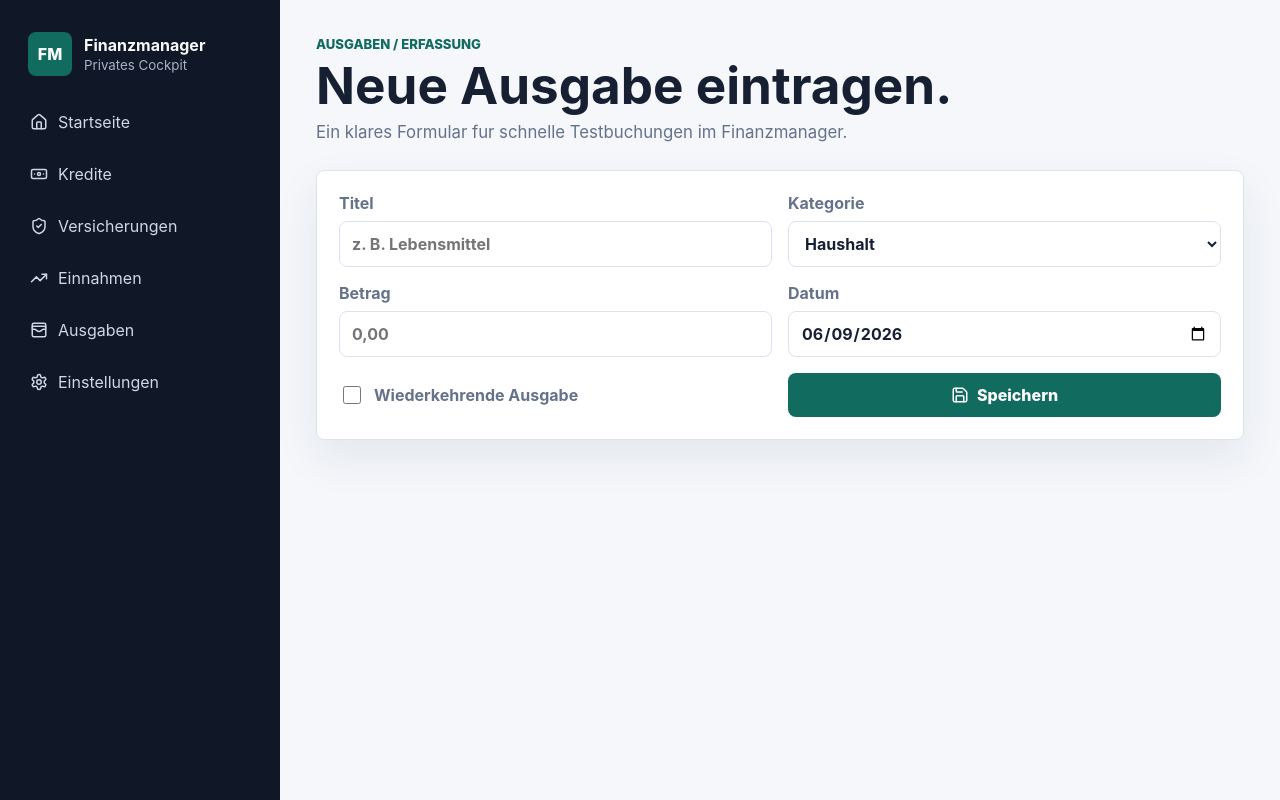
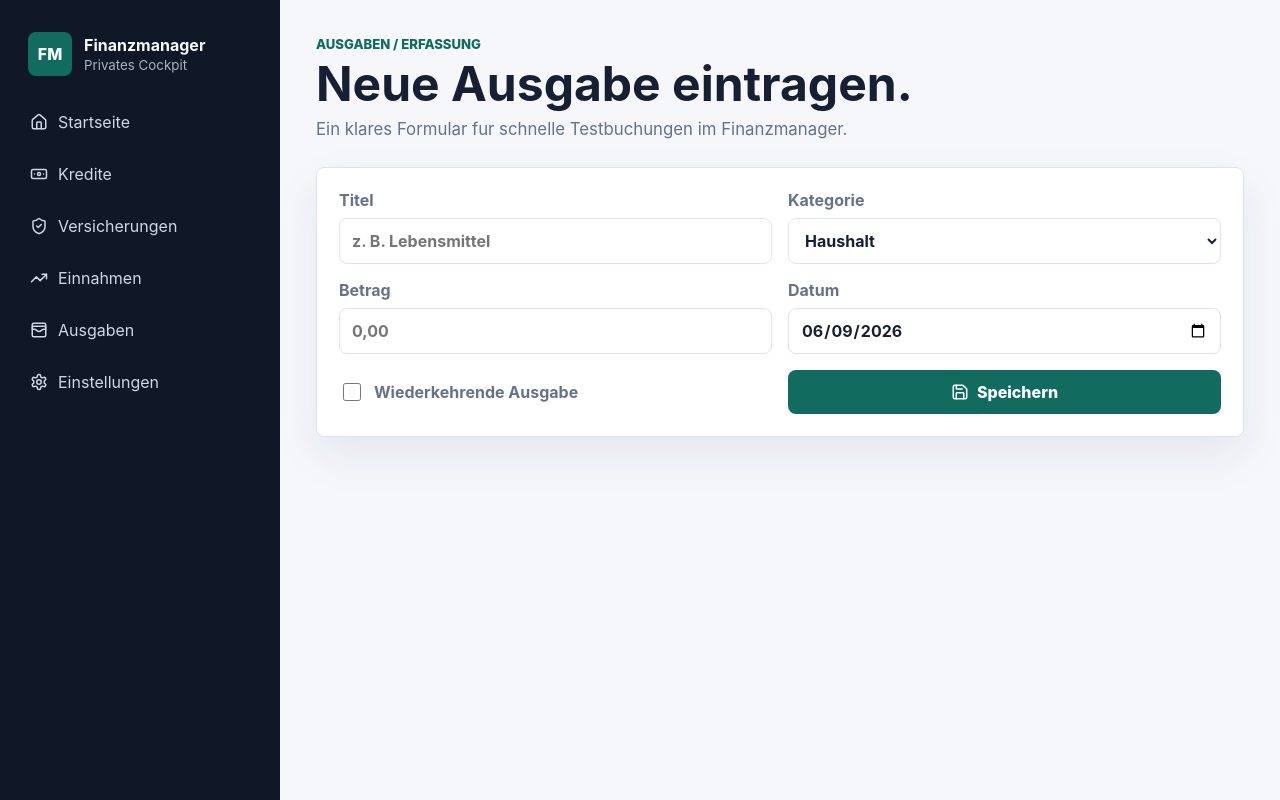
Before and after one commit to ali3a1991/finance, a Next.js app: page /ausgaben/erfassung in a window 1280 px wide. Built offline with nearby package versions, Linux system fonts and the light colour scheme.

Commit message:
Reduce maximum font size for page header

```diff
--- a/src/app/globals.css
+++ b/src/app/globals.css
@@ -220,7 +220,7 @@ button:disabled {
 .page-header h1 {
   max-width: 780px;
   margin: 0;
-  font-size: clamp(2rem, 4vw, 4.2rem);
+  font-size: clamp(2rem, 4vw, 3rem);
   line-height: 1;
   letter-spacing: 0;
 }
```
